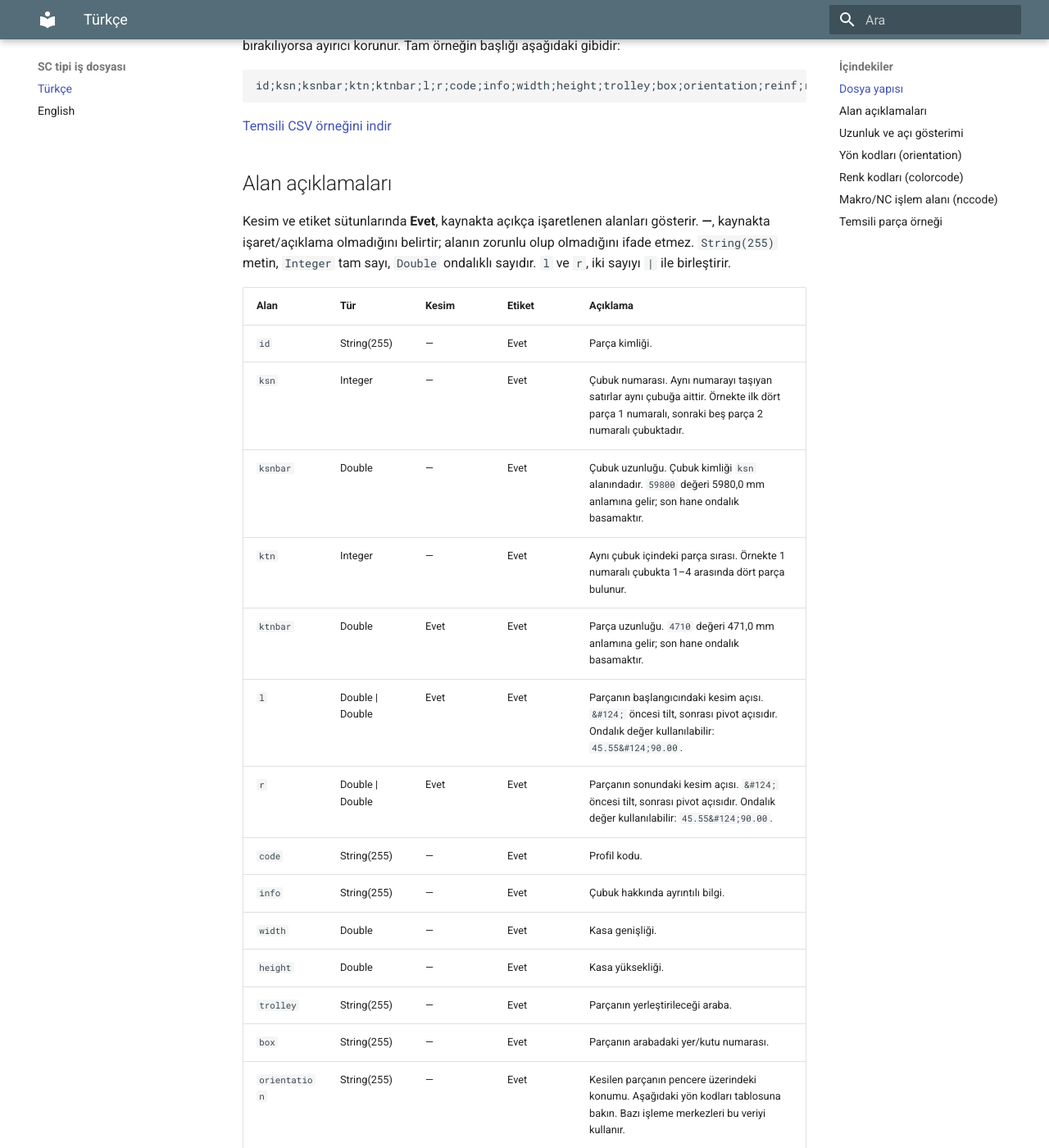
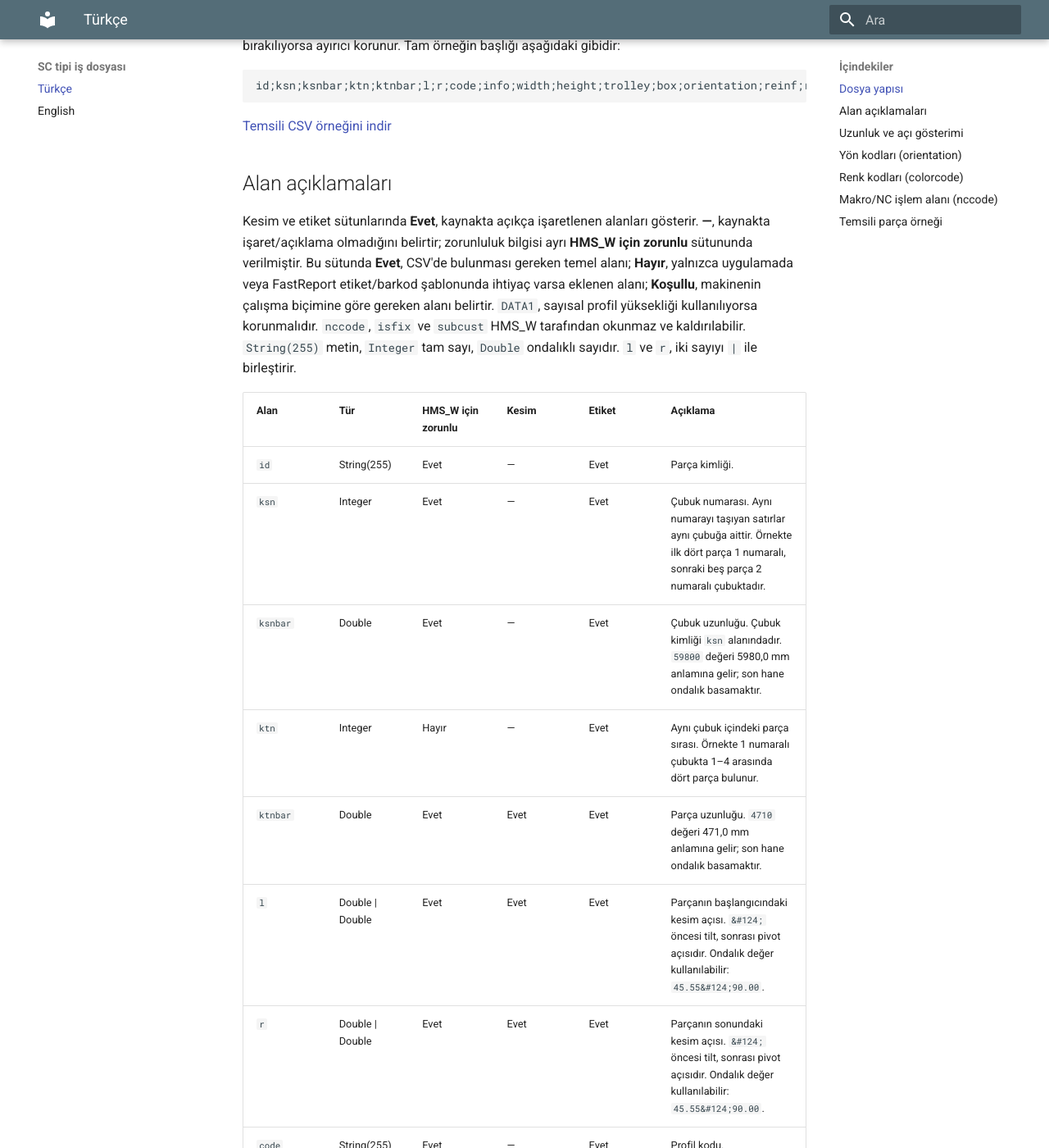
Before and after one commit to hm-info/tt425, an MkDocs documentation site: the page built from docs/SC-Type-tr.md, in a window 1280 px wide and 1400 px high, scrolled down 877 px. Shown: the whole window at 82% size. Built offline with MkDocs 1.6.1 and Material for MkDocs 9.7.7, drawn with Linux system fonts in a browser that asks for light colours; some of the changed text lies outside the part shown.

Commit message:
docs: mark required HMS_W fields in SC reference tables

```diff
--- a/docs/SC-Type-tr.md
+++ b/docs/SC-Type-tr.md
@@ -22,39 +22,39 @@ id;ksn;ksnbar;ktn;ktnbar;l;r;code;info;width;height;trolley;box;orientation;rein
 
 ## Alan açıklamaları
 
-Kesim ve etiket sütunlarında **Evet**, kaynakta açıkça işaretlenen alanları gösterir. **—**, kaynakta işaret/açıklama olmadığını belirtir; alanın zorunlu olup olmadığını ifade etmez. `String(255)` metin, `Integer` tam sayı, `Double` ondalıklı sayıdır. `l` ve `r`, iki sayıyı `|` ile birleştirir.
+Kesim ve etiket sütunlarında **Evet**, kaynakta açıkça işaretlenen alanları gösterir. **—**, kaynakta işaret/açıklama olmadığını belirtir; zorunluluk bilgisi ayrı **HMS_W için zorunlu** sütununda verilmiştir. Bu sütunda **Evet**, CSV'de bulunması gereken temel alanı; **Hayır**, yalnızca uygulamada veya FastReport etiket/barkod şablonunda ihtiyaç varsa eklenen alanı; **Koşullu**, makinenin çalışma biçimine göre gereken alanı belirtir. `DATA1`, sayısal profil yüksekliği kullanılıyorsa korunmalıdır. `nccode`, `isfix` ve `subcust` HMS_W tarafından okunmaz ve kaldırılabilir. `String(255)` metin, `Integer` tam sayı, `Double` ondalıklı sayıdır. `l` ve `r`, iki sayıyı `|` ile birleştirir.
 
-| Alan | Tür | Kesim | Etiket | Açıklama |
-| --- | --- | --- | --- | --- |
-| `id` | String(255) | — | Evet | Parça kimliği. |
-| `ksn` | Integer | — | Evet | Çubuk numarası. Aynı numarayı taşıyan satırlar aynı çubuğa aittir. Örnekte ilk dört parça 1 numaralı, sonraki beş parça 2 numaralı çubuktadır. |
-| `ksnbar` | Double | — | Evet | Çubuk uzunluğu. Çubuk kimliği `ksn` alanındadır. `59800` değeri 5980,0 mm anlamına gelir; son hane ondalık basamaktır. |
-| `ktn` | Integer | — | Evet | Aynı çubuk içindeki parça sırası. Örnekte 1 numaralı çubukta 1–4 arasında dört parça bulunur. |
-| `ktnbar` | Double | Evet | Evet | Parça uzunluğu. `4710` değeri 471,0 mm anlamına gelir; son hane ondalık basamaktır. |
-| `l` | Double &#124; Double | Evet | Evet | Parçanın başlangıcındaki kesim açısı. `&#124;` öncesi tilt, sonrası pivot açısıdır. Ondalık değer kullanılabilir: `45.55&#124;90.00`. |
-| `r` | Double &#124; Double | Evet | Evet | Parçanın sonundaki kesim açısı. `&#124;` öncesi tilt, sonrası pivot açısıdır. Ondalık değer kullanılabilir: `45.55&#124;90.00`. |
-| `code` | String(255) | — | Evet | Profil kodu. |
-| `info` | String(255) | — | Evet | Çubuk hakkında ayrıntılı bilgi. |
-| `width` | Double | — | Evet | Kasa genişliği. |
-| `height` | Double | — | Evet | Kasa yüksekliği. |
-| `trolley` | String(255) | — | Evet | Parçanın yerleştirileceği araba. |
-| `box` | String(255) | — | Evet | Parçanın arabadaki yer/kutu numarası. |
-| `orientation` | String(255) | — | Evet | Kesilen parçanın pencere üzerindeki konumu. Aşağıdaki yön kodları tablosuna bakın. Bazı işleme merkezleri bu veriyi kullanır. |
-| `reinf` | String(255) | — | Evet | Destek sacı kodu. |
-| `reinfbar` | Double | — | Evet | Destek sacı uzunluğu. |
-| `pos` | String(255) | — | Evet | Pencere numarası (poz). Aynı pencereye ait tüm parçalar aynı değeri taşır; her pencerenin değeri farklıdır. |
-| `prono` | String(255) | — | Evet | Üretim numarası. |
-| `offno` | String(255) | — | Evet | Sözleşme numarası. |
-| `customer` | String(255) | — | Evet | Müşteri bilgisi. |
-| `date` | String(255) | — | Evet | Tarih. |
-| `nccode` | String(255) | — | — | HMS_W bu alanı okumaz ve makro desteklemez. Sütun kaldırılabilir. |
-| `isfix` | — | — | — | Kaynak dosyada tür ve açıklama belirtilmemiştir. Örnek CSV’de değer `0` olarak verilmiştir. HMS_W bu alanı okumaz; sütun kaldırılabilir. |
-| `colorcode` | String(255) | — | — | Renk kodu. Aşağıdaki renk kodları tablosuna bakın. Haffner dört kafa köşe kaynak ve köşe temizleme makinelerinde kullanılır. |
-| `colorinfo` | String(255) | — | Evet | Renk açıklaması. |
-| `mainprofile` | String(255) | — | Evet | Ana profil kodu. Bazı işleme merkezleri bu veriyi kullanır. |
-| `subcust` | — | — | — | Müşteri hakkında ayrıntılı bilgi. Kaynak dosyada veri türü belirtilmemiştir. HMS_W bu alanı okumaz; sütun kaldırılabilir. |
-| `image` | String(255) | — | Evet | Etikete/barkoda görsel basılacaksa görsel dosyasının yolu. |
-| `DATA1` | String(255) | — | Evet | Etikete/barkoda basılacak ek bilgi (isteğe bağlı). HMS_W, sayısal değeri profil yüksekliği olarak da kullanır; makinenin çalışma biçimi gerektiriyorsa korunmalıdır. |
+| Alan | Tür | HMS_W için zorunlu | Kesim | Etiket | Açıklama |
+| --- | --- | --- | --- | --- | --- |
+| `id` | String(255) | Evet | — | Evet | Parça kimliği. |
+| `ksn` | Integer | Evet | — | Evet | Çubuk numarası. Aynı numarayı taşıyan satırlar aynı çubuğa aittir. Örnekte ilk dört parça 1 numaralı, sonraki beş parça 2 numaralı çubuktadır. |
+| `ksnbar` | Double | Evet | — | Evet | Çubuk uzunluğu. Çubuk kimliği `ksn` alanındadır. `59800` değeri 5980,0 mm anlamına gelir; son hane ondalık basamaktır. |
+| `ktn` | Integer | Hayır | — | Evet | Aynı çubuk içindeki parça sırası. Örnekte 1 numaralı çubukta 1–4 arasında dört parça bulunur. |
+| `ktnbar` | Double | Evet | Evet | Evet | Parça uzunluğu. `4710` değeri 471,0 mm anlamına gelir; son hane ondalık basamaktır. |
+| `l` | Double &#124; Double | Evet | Evet | Evet | Parçanın başlangıcındaki kesim açısı. `&#124;` öncesi tilt, sonrası pivot açısıdır. Ondalık değer kullanılabilir: `45.55&#124;90.00`. |
+| `r` | Double &#124; Double | Evet | Evet | Evet | Parçanın sonundaki kesim açısı. `&#124;` öncesi tilt, sonrası pivot açısıdır. Ondalık değer kullanılabilir: `45.55&#124;90.00`. |
+| `code` | String(255) | Evet | — | Evet | Profil kodu. |
+| `info` | String(255) | Hayır | — | Evet | Çubuk hakkında ayrıntılı bilgi. |
+| `width` | Double | Hayır | — | Evet | Kasa genişliği. |
+| `height` | Double | Hayır | — | Evet | Kasa yüksekliği. |
+| `trolley` | String(255) | Hayır | — | Evet | Parçanın yerleştirileceği araba. |
+| `box` | String(255) | Hayır | — | Evet | Parçanın arabadaki yer/kutu numarası. |
+| `orientation` | String(255) | Hayır | — | Evet | Kesilen parçanın pencere üzerindeki konumu. Aşağıdaki yön kodları tablosuna bakın. Bazı işleme merkezleri bu veriyi kullanır. |
+| `reinf` | String(255) | Hayır | — | Evet | Destek sacı kodu. |
+| `reinfbar` | Double | Hayır | — | Evet | Destek sacı uzunluğu. |
+| `pos` | String(255) | Hayır | — | Evet | Pencere numarası (poz). Aynı pencereye ait tüm parçalar aynı değeri taşır; her pencerenin değeri farklıdır. |
+| `prono` | String(255) | Hayır | — | Evet | Üretim numarası. |
+| `offno` | String(255) | Hayır | — | Evet | Sözleşme numarası. |
+| `customer` | String(255) | Hayır | — | Evet | Müşteri bilgisi. |
+| `date` | String(255) | Hayır | — | Evet | Tarih. |
+| `nccode` | String(255) | Hayır | — | — | HMS_W bu alanı okumaz ve makro desteklemez. Sütun kaldırılabilir. |
+| `isfix` | — | Hayır | — | — | Kaynak dosyada tür ve açıklama belirtilmemiştir. Örnek CSV’de değer `0` olarak verilmiştir. HMS_W bu alanı okumaz; sütun kaldırılabilir. |
+| `colorcode` | String(255) | Hayır | — | — | Renk kodu. Aşağıdaki renk kodları tablosuna bakın. Haffner dört kafa köşe kaynak ve köşe temizleme makinelerinde kullanılır. |
+| `colorinfo` | String(255) | Hayır | — | Evet | Renk açıklaması. |
+| `mainprofile` | String(255) | Hayır | — | Evet | Ana profil kodu. Bazı işleme merkezleri bu veriyi kullanır. |
+| `subcust` | — | Hayır | — | — | Müşteri hakkında ayrıntılı bilgi. Kaynak dosyada veri türü belirtilmemiştir. HMS_W bu alanı okumaz; sütun kaldırılabilir. |
+| `image` | String(255) | Hayır | — | Evet | Etikete/barkoda görsel basılacaksa görsel dosyasının yolu. |
+| `DATA1` | String(255) | Koşullu | — | Evet | Etikete/barkoda basılacak ek bilgi (isteğe bağlı). HMS_W, sayısal değeri profil yüksekliği olarak da kullanır; makinenin çalışma biçimi gerektiriyorsa korunmalıdır. |
 
 ## Uzunluk ve açı gösterimi
 
```
Also changed, not shown: docs/SC-Type-en.md (+32 -32 lines).
